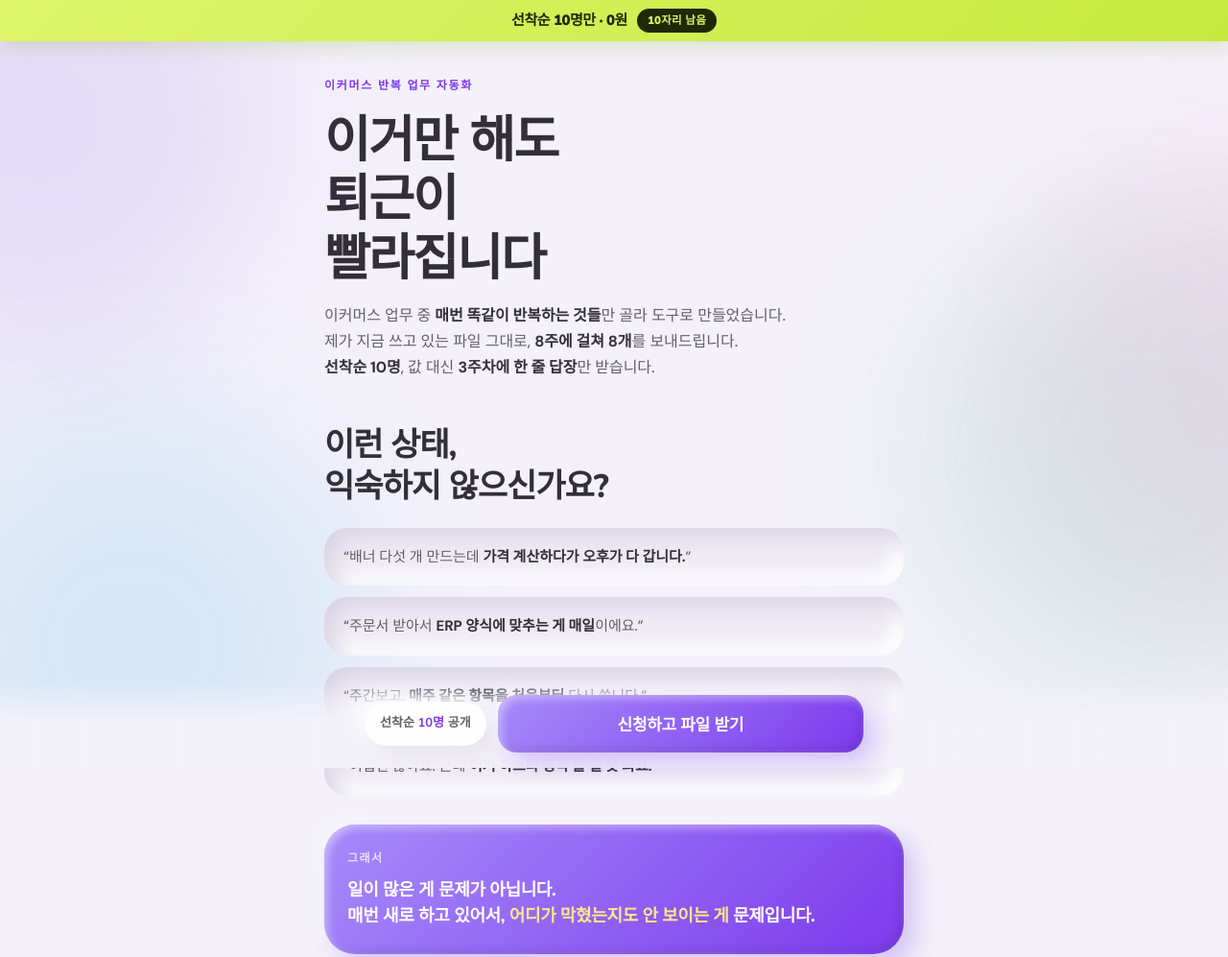
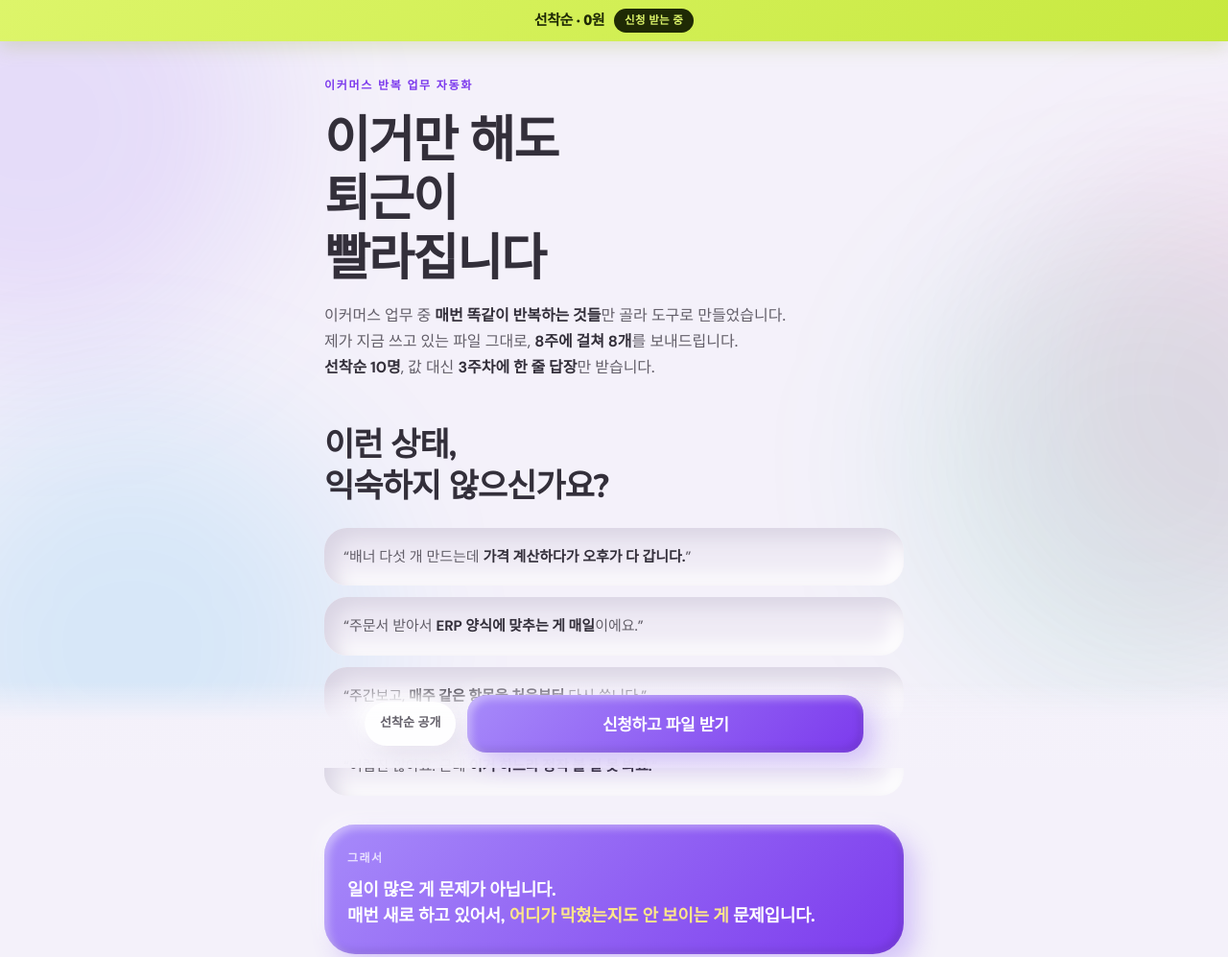
Before and after one commit to jieunyeom/work, a plain HTML site: page index.html in a window 1280 px wide. Shown: the top 997 px of the page at 96% size. Drawn offline with nearby package versions, Linux system fonts and the light colour scheme; a web font is replaced by a local one.

Commit message:
상단 바 잔여 자리 수 표기 제거 — 선착순만 표시

```diff
--- a/index.html
+++ b/index.html
@@ -1084,11 +1084,11 @@ function renderTopbar(){
   if(!bar) return;
   const left=META.SEATS_LEFT, total=META.SEATS_TOTAL;
   if(left>0){
-    t.textContent='선착순 '+total+'명만 · 0원';
-    d.textContent=left+'자리 남음';
+    t.textContent='선착순 · 0원';
+    d.textContent='신청 받는 중';
   }else{
     bar.classList.add('closed');
-    t.textContent='1차 '+total+'명 마감되었습니다';
+    t.textContent='1차 신청이 마감되었습니다';
     d.textContent='2차 대기';
   }
 }
@@ -1543,7 +1543,7 @@ function updateBar(){
   const bar=document.getElementById('bar'),cta=document.getElementById('cta'),cnt=document.getElementById('count');
   const n=state.screen,p=picked().length;
   if(n===1){bar.classList.add('on');cnt.innerHTML = META.SEATS_LEFT>0
-      ? `선착순 <b>${META.SEATS_TOTAL}명</b> 공개`
+      ? `선착순 공개`
       : `<b>마감</b>`;
     cta.textContent='신청하고 파일 받기';cta.disabled=false;
     cta.onclick=openForm;}
```
